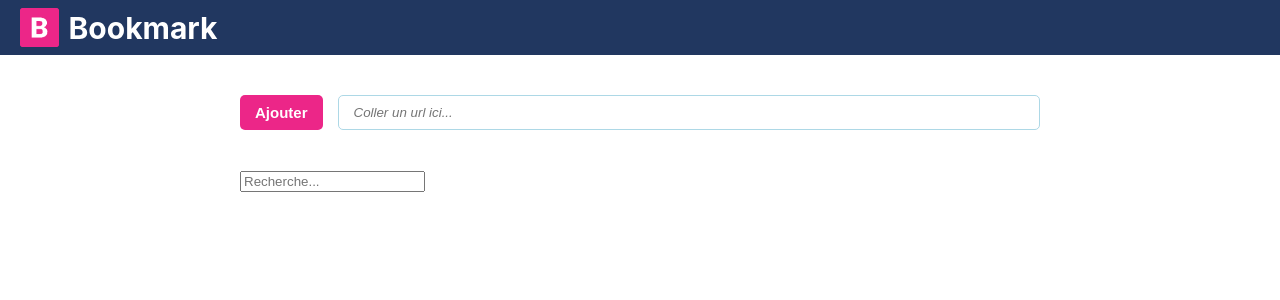
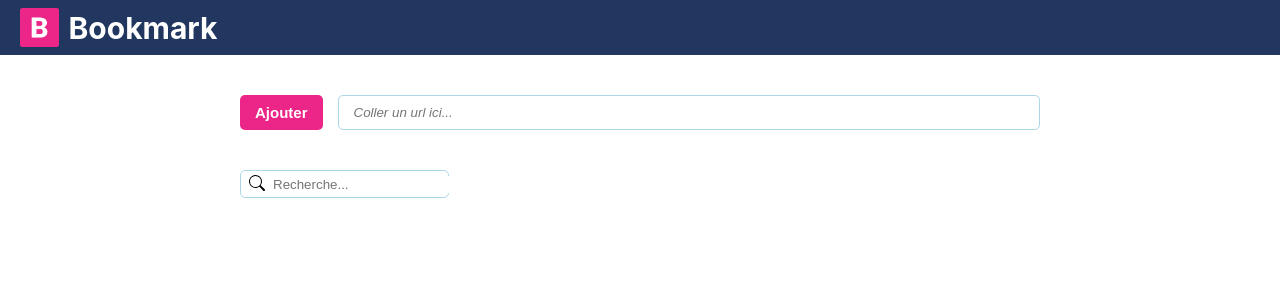
Before and after one commit to Mathinoc/Bookmarks, a React (Create React App) app: page / in a window 1280 px wide. Shown: the top 300 px of the page. Built offline with nearby package versions, Linux system fonts and the light colour scheme.

Commit message:
added styling

```diff
--- a/src/components/SearchBookmark.tsx
+++ b/src/components/SearchBookmark.tsx
@@ -1,8 +1,12 @@
-import React from 'react'
+import "../styles/SearchBookmark.css";
+import search from "../assets/search.svg";
 
 export default function SearchBookmark({ searchString, setSearchString }: { searchString: string | undefined, setSearchString: React.Dispatch<React.SetStateAction<string | undefined>> }) {
   return (
     <div className="SearchBookmark" >
+      <button>
+        <img src={search}/>
+      </button>
       <input
         type="search"
         placeholder="Recherche..."
--- /dev/null
+++ b/src/styles/SearchBookmark.css
@@ -0,0 +1,22 @@
+.SearchBookmark{
+  border: 1px solid lightblue;
+  border-radius: var(--global-radius);
+  position: relative;
+  display: flex;
+  align-items: center;
+  max-width: 200px;
+  padding: 2px 5px 2px 2px;
+}
+.SearchBookmark button{
+  padding-top: 2px;
+  border: none;
+  background: none;
+}
+.SearchBookmark button:hover{
+  cursor: pointer;
+}
+.SearchBookmark input{
+  border: none;
+  flex-shrink: 1;
+  outline: none;
+}
```
Also changed, not shown: src/assets/search.svg (added).
